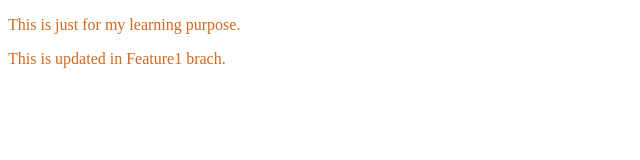
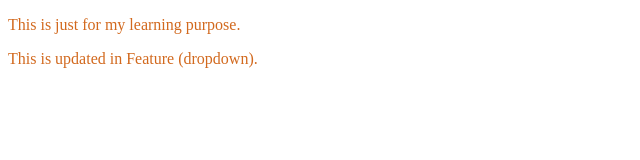
Before and after one commit to ArpitaGupta1907/localrepo, a plain HTML site: page index.html in a window 1280 px wide. Shown: the full height of the page, 0-640 px from the left. Drawn offline with Linux system fonts and the light colour scheme.

```diff
--- a/index.html
+++ b/index.html
@@ -8,7 +8,7 @@
 </head>
 <body>
     <p>This is just for my learning purpose.</p>
-    <p>This is updated in Feature1 brach.</p>
+    <p>This is updated in Feature (dropdown).</p>
 
 </body>
 </html>
```
